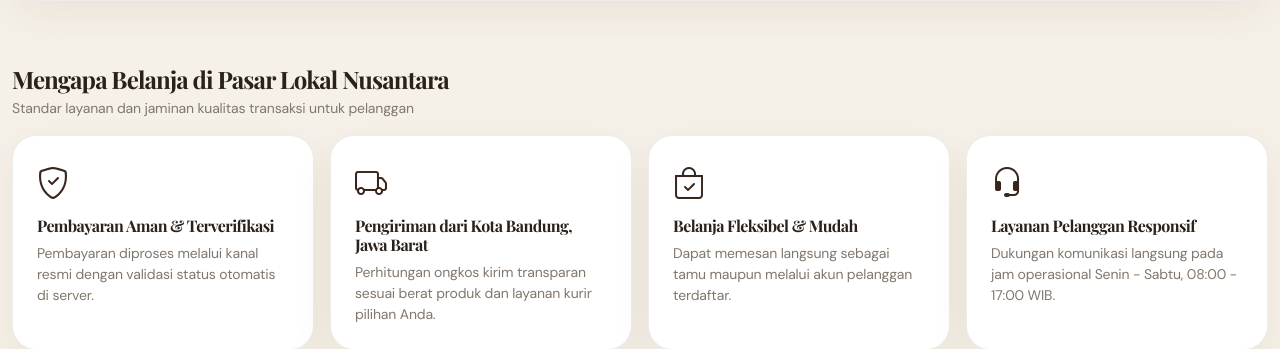
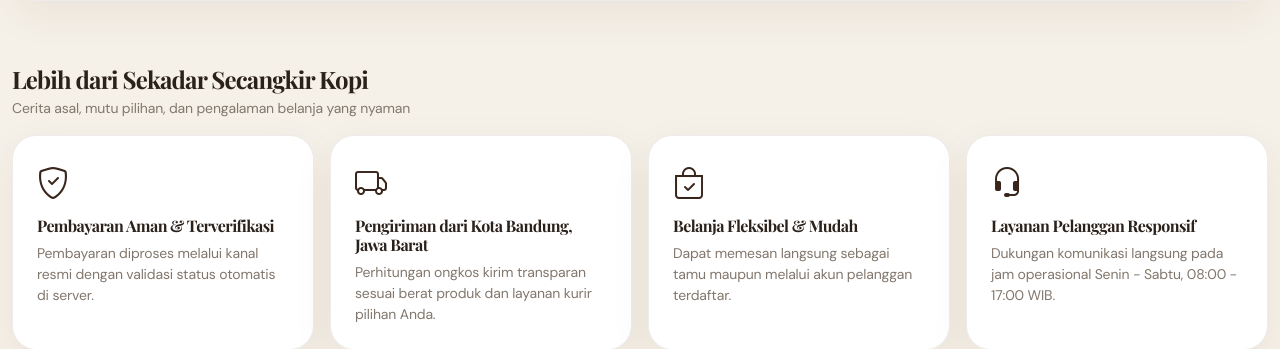
Before and after one commit to ProjectKangcutz/toko_kopi, a Laravel app: page / in a window 1280 px wide. Shown: the part 917-1266 px from the top of the page. Run offline with Laravel 12, Linux system fonts and the light colour scheme; data comes from the database, SQL or seed files in the repository; data that the repository does not hold is empty; some libraries are stand-ins or nearby versions.

Commit message:
Refine storefront copy for Indonesian specialty coffee brand

```diff
--- a/resources/views/storefront/home.blade.php
+++ b/resources/views/storefront/home.blade.php
@@ -157,8 +157,8 @@
     <section class="container py-4">
         <div class="d-flex justify-content-between align-items-center gap-2 mb-3">
             <div>
-                <h2 class="h4 fw-bold mb-1">Kategori Unggulan</h2>
-                <p class="small text-mlm-muted mb-0">Temukan produk lokal berdasarkan kategori pilihan</p>
+                <h2 class="h4 fw-bold mb-1">Jelajahi Cita Rasa Nusantara</h2>
+                <p class="small text-mlm-muted mb-0">Pilihan kopi dan perlengkapan seduh dari berbagai penjuru Indonesia</p>
             </div>
             <a href="{{ $catalogUrl }}" class="btn btn-sm btn-outline-primary flex-shrink-0">Semua Produk</a>
         </div>
@@ -213,8 +213,8 @@
         <section class="container py-4">
             <div class="d-flex justify-content-between align-items-center gap-2 mb-3">
                 <div>
-                    <h2 class="h4 fw-bold mb-1">Promo Spesial Hari Ini</h2>
-                    <p class="small text-mlm-muted mb-0">Penawaran harga hemat yang sedang berlaku</p>
+                    <h2 class="h4 fw-bold mb-1">Penawaran Istimewa</h2>
+                    <p class="small text-mlm-muted mb-0">Temukan kopi pilihan dengan harga terbaik</p>
                 </div>
                 <a href="{{ $catalogUrl }}?promo=1" class="btn btn-sm btn-outline-primary flex-shrink-0">Lihat Promo</a>
             </div>
@@ -233,8 +233,8 @@
         <section id="katalog-unggulan" class="container py-4">
             <div class="d-flex justify-content-between align-items-center gap-2 mb-3">
                 <div>
-                    <h2 class="h4 fw-bold mb-1">Produk Pilihan</h2>
-                    <p class="small text-mlm-muted mb-0">Rekomendasi terbaik pilihan pengelola toko</p>
+                    <h2 class="h4 fw-bold mb-1">Pilihan Barista Kami</h2>
+                    <p class="small text-mlm-muted mb-0">Koleksi pilihan untuk pengalaman seduh yang lebih istimewa</p>
                 </div>
                 <a href="{{ $catalogUrl }}" class="btn btn-sm btn-outline-primary flex-shrink-0">Lihat Semua</a>
             </div>
@@ -298,8 +298,8 @@
         <section class="container py-4">
             <div class="d-flex justify-content-between align-items-center gap-2 mb-3">
                 <div>
-                    <h2 class="h4 fw-bold mb-1">Produk Terlaris</h2>
-                    <p class="small text-mlm-muted mb-0">Paling banyak dipesan oleh pelanggan kami</p>
+                    <h2 class="h4 fw-bold mb-1">Paling Dicari Pecinta Kopi</h2>
+                    <p class="small text-mlm-muted mb-0">Favorit pelanggan yang layak masuk ke cangkir Anda</p>
                 </div>
                 <a href="{{ $catalogUrl }}?sort=bestseller" class="btn btn-sm btn-outline-primary flex-shrink-0">Lihat Katalog</a>
             </div>
@@ -318,8 +318,8 @@
         <section class="container py-4">
             <div class="d-flex justify-content-between align-items-center gap-2 mb-3">
                 <div>
-                    <h2 class="h4 fw-bold mb-1">Produk Terbaru</h2>
-                    <p class="small text-mlm-muted mb-0">Koleksi terbaru yang baru saja hadir di toko</p>
+                    <h2 class="h4 fw-bold mb-1">Baru Dipanggang, Baru Hadir</h2>
+                    <p class="small text-mlm-muted mb-0">Temukan koleksi terbaru dari kedai dan roastery pilihan</p>
                 </div>
                 <a href="{{ $catalogUrl }}?sort=latest" class="btn btn-sm btn-outline-primary flex-shrink-0">Jelajahi Semua</a>
             </div>
@@ -337,8 +337,8 @@
 {{-- 8. Keunggulan Toko & Informasi Layanan --}}
 <section id="keunggulan-toko" class="container py-4">
     <div class="mb-3">
-        <h2 class="h4 fw-bold mb-1">Mengapa Belanja di {{ $storeName }}</h2>
-        <p class="small text-mlm-muted mb-0">Standar layanan dan jaminan kualitas transaksi untuk pelanggan</p>
+        <h2 class="h4 fw-bold mb-1">Lebih dari Sekadar Secangkir Kopi</h2>
+        <p class="small text-mlm-muted mb-0">Cerita asal, mutu pilihan, dan pengalaman belanja yang nyaman</p>
     </div>
     <div class="row g-3">
         @foreach($advantages as $advantage)
```
